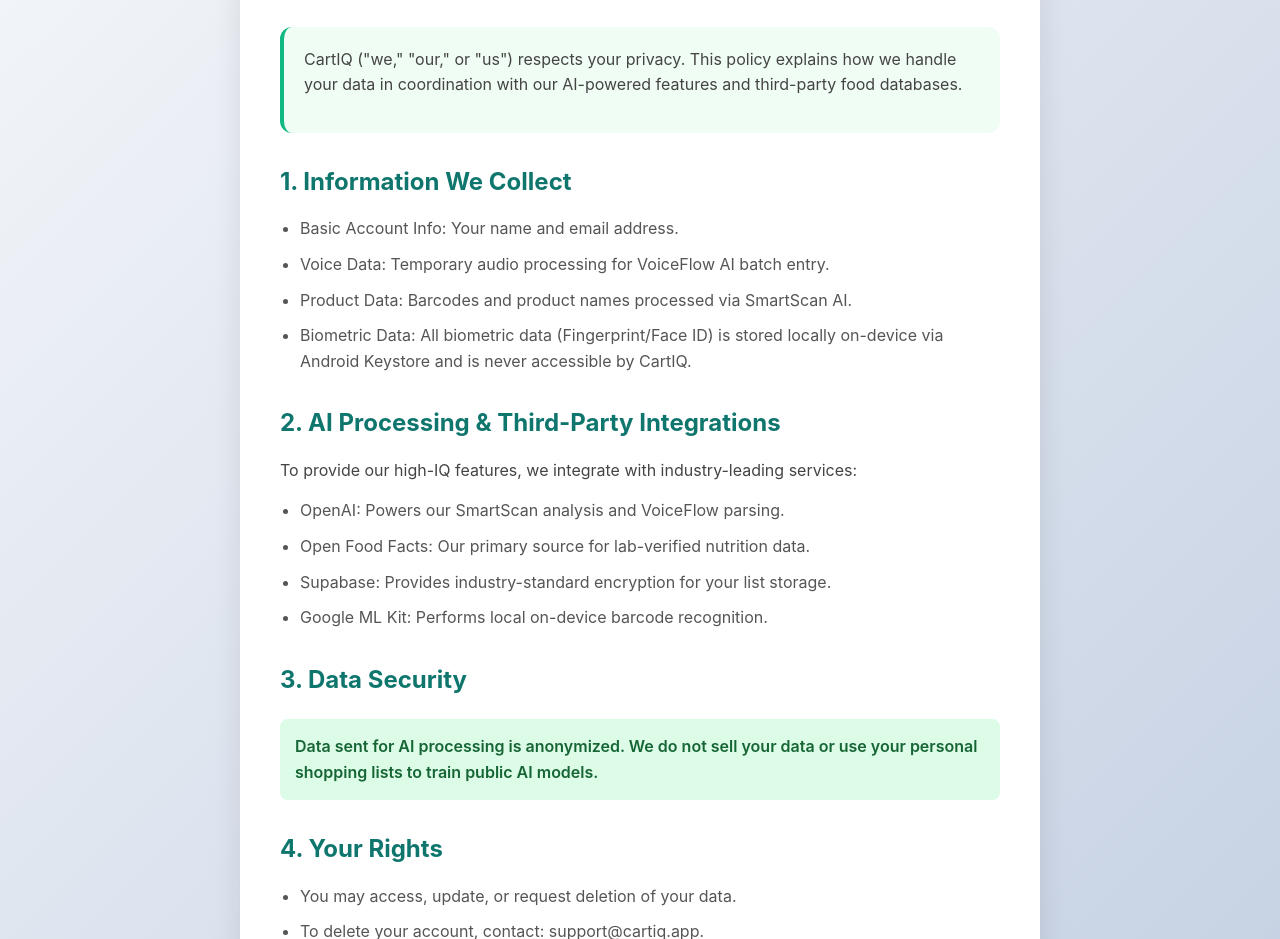
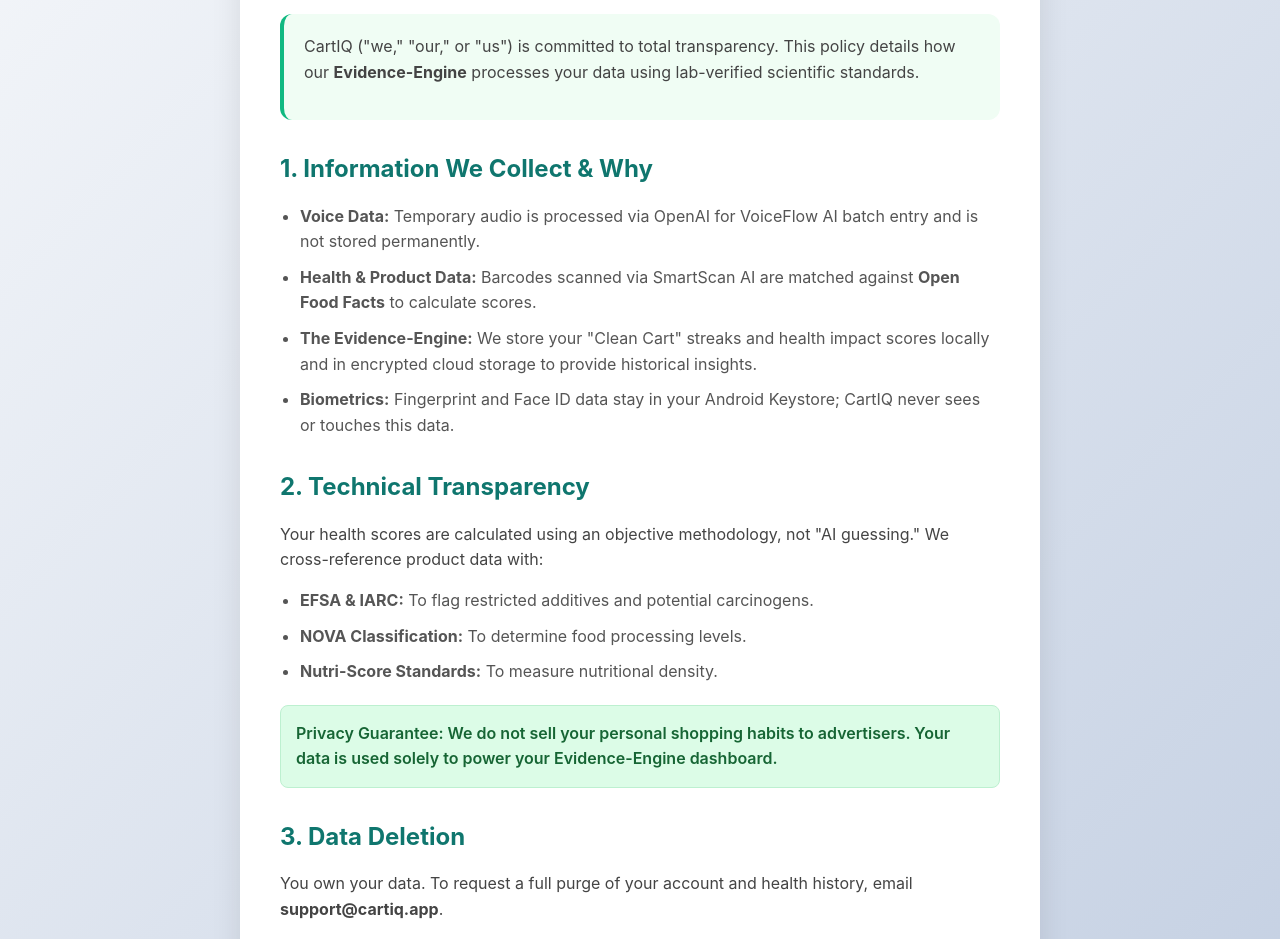
Before and after one commit to cartiq-hub/cartiq_hub, a plain HTML site: page privacy-policy.html in a window 1280 px wide. Shown: the part 213-1152 px from the top of the page. Drawn offline with Linux system fonts and the light colour scheme.

Commit message:
Update privacy-policy.html

```diff
--- a/privacy-policy.html
+++ b/privacy-policy.html
@@ -5,84 +5,19 @@
     <meta name="viewport" content="width=device-width, initial-scale=1.0">
     <title>CartIQ - Privacy Policy</title>
     <style>
-        * {
-            margin: 0;
-            padding: 0;
-            box-sizing: border-box;
-        }
-        body {
-            font-family: -apple-system, BlinkMacSystemFont, 'Segoe UI', 'Roboto', sans-serif;
-            line-height: 1.6;
-            color: #333;
-            background: linear-gradient(135deg, #f5f7fa 0%, #c3cfe2 100%);
-            padding: 20px;
-        }
-        .container {
-            max-width: 800px;
-            margin: 40px auto;
-            background: white;
-            padding: 40px;
-            border-radius: 16px;
-            box-shadow: 0 10px 30px rgba(0,0,0,0.1);
-        }
-        h1 {
-            color: #10b981;
-            font-size: 2.5em;
-            margin-bottom: 10px;
-            display: flex;
-            align-items: center;
-            gap: 10px;
-        }
-        .date {
-            color: #666;
-            font-size: 0.9em;
-            margin-bottom: 30px;
-            font-weight: 600;
-        }
-        .intro {
-            background: #f0fdf4;
-            padding: 20px;
-            border-radius: 12px;
-            margin-bottom: 30px;
-            border-left: 4px solid #10b981;
-        }
-        h2 {
-            color: #0f766e;
-            margin-top: 30px;
-            margin-bottom: 15px;
-            font-size: 1.5em;
-        }
-        p {
-            margin-bottom: 15px;
-            color: #444;
-        }
-        ul {
-            margin-left: 20px;
-            margin-bottom: 20px;
-        }
-        li {
-            margin-bottom: 10px;
-            color: #555;
-        }
-        .highlight {
-            background: #dcfce7;
-            padding: 15px;
-            border-radius: 8px;
-            font-weight: 600;
-            color: #166534;
-            margin: 20px 0;
-        }
-        .footer {
-            margin-top: 50px;
-            padding-top: 20px;
-            border-top: 2px solid #e5e7eb;
-            text-align: center;
-            color: #999;
-            font-size: 0.9em;
-        }
-        .logo {
-            font-size: 1.2em;
-        }
+        /* [Keeping your existing styles for consistency] */
+        * { margin: 0; padding: 0; box-sizing: border-box; }
+        body { font-family: -apple-system, BlinkMacSystemFont, 'Segoe UI', 'Roboto', sans-serif; line-height: 1.6; color: #333; background: linear-gradient(135deg, #f5f7fa 0%, #c3cfe2 100%); padding: 20px; }
+        .container { max-width: 800px; margin: 40px auto; background: white; padding: 40px; border-radius: 16px; box-shadow: 0 10px 30px rgba(0,0,0,0.1); }
+        h1 { color: #10b981; font-size: 2.5em; margin-bottom: 10px; display: flex; align-items: center; gap: 10px; }
+        .date { color: #666; font-size: 0.9em; margin-bottom: 30px; font-weight: 600; }
+        .intro { background: #f0fdf4; padding: 20px; border-radius: 12px; margin-bottom: 30px; border-left: 4px solid #10b981; }
+        h2 { color: #0f766e; margin-top: 30px; margin-bottom: 15px; font-size: 1.5em; }
+        p { margin-bottom: 15px; color: #444; }
+        ul { margin-left: 20px; margin-bottom: 20px; }
+        li { margin-bottom: 10px; color: #555; }
+        .highlight { background: #dcfce7; padding: 15px; border-radius: 8px; font-weight: 600; color: #166534; margin: 20px 0; border: 1px solid #bdf0d0; }
+        .footer { margin-top: 50px; padding-top: 20px; border-top: 2px solid #e5e7eb; text-align: center; color: #999; font-size: 0.9em; }
     </style>
 </head>
 <body>
@@ -91,39 +26,34 @@
         <p class="date">Effective Date: February 2026</p>
 
         <div class="intro">
-            <p>CartIQ ("we," "our," or "us") respects your privacy. This policy explains how we handle your data in coordination with our AI-powered features and third-party food databases.</p>
+            <p>CartIQ ("we," "our," or "us") is committed to total transparency. This policy details how our <strong>Evidence-Engine</strong> processes your data using lab-verified scientific standards.</p>
         </div>
 
-        <h2>1. Information We Collect</h2>
+        <h2>1. Information We Collect & Why</h2>
         <ul>
-            <li>Basic Account Info: Your name and email address.</li>
-            <li>Voice Data: Temporary audio processing for VoiceFlow AI batch entry.</li>
-            <li>Product Data: Barcodes and product names processed via SmartScan AI.</li>
-            <li>Biometric Data: All biometric data (Fingerprint/Face ID) is stored locally on-device via Android Keystore and is never accessible by CartIQ.</li>
+            <li><strong>Voice Data:</strong> Temporary audio is processed via OpenAI for VoiceFlow AI batch entry and is not stored permanently.</li>
+            <li><strong>Health & Product Data:</strong> Barcodes scanned via SmartScan AI are matched against <strong>Open Food Facts</strong> to calculate scores.</li>
+            <li><strong>The Evidence-Engine:</strong> We store your "Clean Cart" streaks and health impact scores locally and in encrypted cloud storage to provide historical insights.</li>
+            <li><strong>Biometrics:</strong> Fingerprint and Face ID data stay in your Android Keystore; CartIQ never sees or touches this data.</li>
         </ul>
 
-        <h2>2. AI Processing & Third-Party Integrations</h2>
-        <p>To provide our high-IQ features, we integrate with industry-leading services:</p>
+        <h2>2. Technical Transparency</h2>
+        <p>Your health scores are calculated using an objective methodology, not "AI guessing." We cross-reference product data with:</p>
         <ul>
-            <li>OpenAI: Powers our SmartScan analysis and VoiceFlow parsing.</li>
-            <li>Open Food Facts: Our primary source for lab-verified nutrition data.</li>
-            <li>Supabase: Provides industry-standard encryption for your list storage.</li>
-            <li>Google ML Kit: Performs local on-device barcode recognition.</li>
+            <li><strong>EFSA & IARC:</strong> To flag restricted additives and potential carcinogens.</li>
+            <li><strong>NOVA Classification:</strong> To determine food processing levels.</li>
+            <li><strong>Nutri-Score Standards:</strong> To measure nutritional density.</li>
         </ul>
 
-        <h2>3. Data Security</h2>
         <div class="highlight">
-            Data sent for AI processing is anonymized. We do not sell your data or use your personal shopping lists to train public AI models.
+            Privacy Guarantee: We do not sell your personal shopping habits to advertisers. Your data is used solely to power your Evidence-Engine dashboard.
         </div>
 
-        <h2>4. Your Rights</h2>
-        <ul>
-            <li>You may access, update, or request deletion of your data.</li>
-            <li>To delete your account, contact: support@cartiq.app.</li>
-        </ul>
+        <h2>3. Data Deletion</h2>
+        <p>You own your data. To request a full purge of your account and health history, email <strong>support@cartiq.app</strong>.</p>
 
         <div class="footer">
-            <p>© 2026 CartIQ. Designed for healthy households.</p>
+            <p>© 2026 CartIQ. Optimized for healthy households in Port St. Lucie.</p>
         </div>
     </div>
 </body>
```
